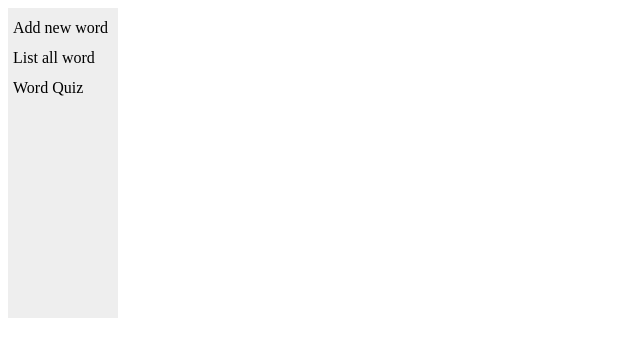
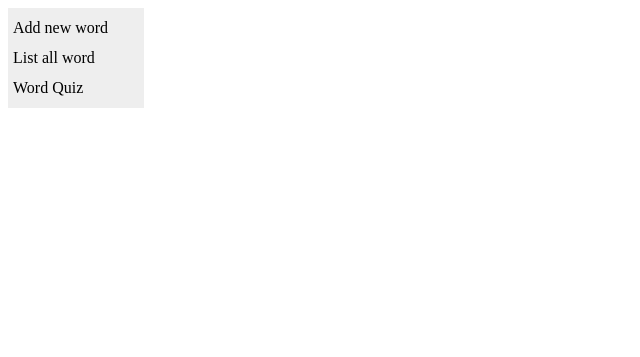
Before and after one commit to tuwulisu6110/WordQuizServer, a Flask app: template templates/home.html in a window 1280 px wide. Shown: the top 357 px of the page, without its empty margins (0-640 px from the left). Run offline with Flask 2, Linux system fonts and the light colour scheme; the template is opened without the code that fills it, so the values that code supplies are empty.

Commit message:
slightly edit the home.html for layout

```diff
--- a/templates/addNewWordPage.html
+++ b/templates/addNewWordPage.html
@@ -1,6 +1,6 @@
 	word : <input type="text" id="wordText"><br><br>
 	reading : <input type="text" id="readingText"><br><br>
-	meaning : <textarea type="text" id="meaningText" rows="4" cols="50"></textarea><br>
+	meaning : <br><textarea type="text" id="meaningText" rows="4" cols="50"></textarea><br>
 	source : <div id = "sourceRadioGroup"></div><input type="button" onclick = "newSource()" value="Add Source"><br>
 	sentence : <input type="text" id="sentenceText"><br><br>
 	page : <input type="text" id="pageText"><br><br>
--- a/templates/home.html
+++ b/templates/home.html
@@ -11,13 +11,14 @@
 #nav {
     line-height:30px;
     background-color:#eeeeee;
-    height:300px;
-    width:100px;
+    height:90%;
+    width:10%;
     float:left;
     padding:5px;
 }
 #activeSection {
-    width:350px;
+    width:80%;
+	height:70%;
     float:left;
     padding:10px;
 }
```
Also changed, not shown: templates/searchWordPage.html (+7 -1 lines), wordQuizData.db.
